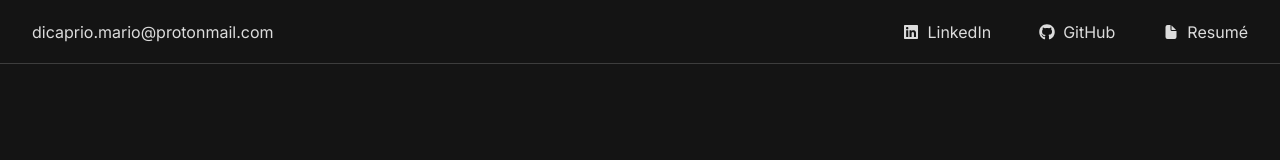
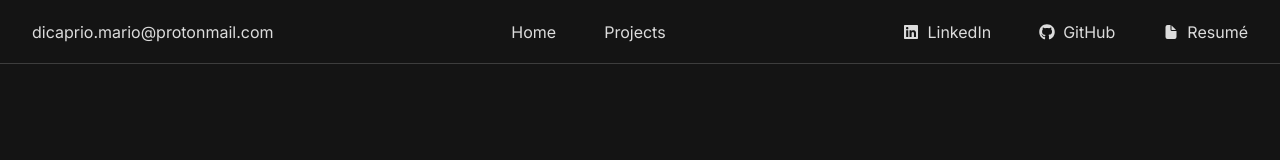
Before and after one commit to MarioDiCaprio/portfolio-v2, a Next.js app: page / in a window 1280 px wide. Shown: the top 160 px of the page. Built offline with nearby package versions, Linux system fonts and the light colour scheme.

Commit message:
Updated navbar

```diff
--- a/src/components/app/Navbar.tsx
+++ b/src/components/app/Navbar.tsx
@@ -1,28 +1,57 @@
 import React from "react";
+import Link from "next/link";
 import {FaLinkedin as LinkedInIcon} from "react-icons/fa";
 import {FaGithub as GitHubIcon} from "react-icons/fa6";
 import {IoDocument as ResumeIcon} from "react-icons/io5";
 
 
 const Navbar: React.FC = () => (
-    <nav className="w-full h-16 flex justify-between items-center py-4 px-8 border-b border-black-900">
+    <nav aria-label="main navigation" className="w-full h-16 flex justify-between items-center py-4 px-8 border-b border-black-900">
+
+        <div role="navigation" aria-label="email">
             <a href="mailto:dicaprio.mario@protonmail.com" className="link">
                 dicaprio.mario@protonmail.com
             </a>
-        <div className="flex gap-12">
+        </div>
+
+        <div role="navigation" aria-label="site links">
+            <ul className="list-none flex gap-12">
+                <li>
+                    <Link href="/" className="link">
+                        Home
+                    </Link>
+                </li>
+                <li>
+                    <Link href="/projects" className="link">
+                        Projects
+                    </Link>
+                </li>
+            </ul>
+        </div>
+
+        <div role="navigation" aria-label="external links">
+            <ul className="list-none flex gap-12">
+                <li>
                     <a href="https://www.linkedin.com/in/mario-di-caprio-a0897b243/" target="_blank" className="flex gap-2 items-center link">
                         <LinkedInIcon aria-hidden />
                         <span>LinkedIn</span>
                     </a>
+                </li>
+                <li>
                     <a href="https://github.com/MarioDiCaprio/" target="_blank" className="flex gap-2 items-center link">
                         <GitHubIcon aria-hidden />
                         <span>GitHub</span>
                     </a>
+                </li>
+                <li>
                     <a href="https://.../" target="_blank" className="flex gap-2 items-center link">
                         <ResumeIcon aria-hidden />
                         <span>Resumé</span>
                     </a>
+                </li>
+            </ul>
         </div>
+
     </nav>
 );
 
```
Lines whose indentation alone changed are shown as unchanged.
